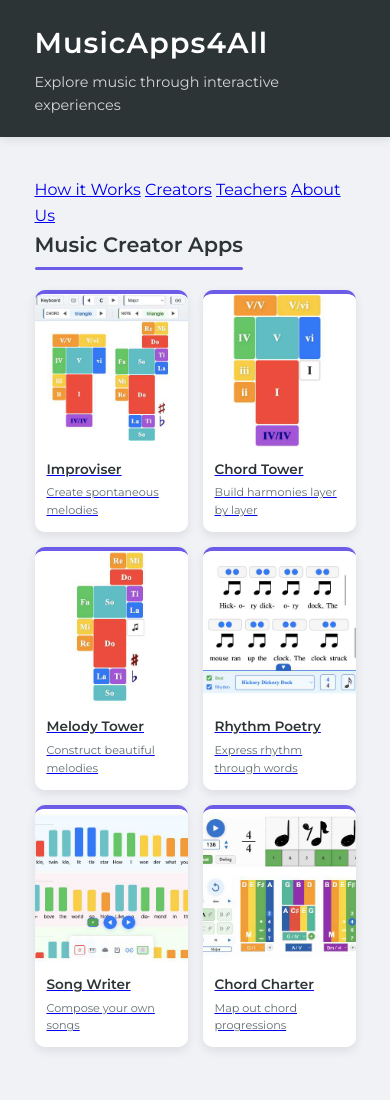
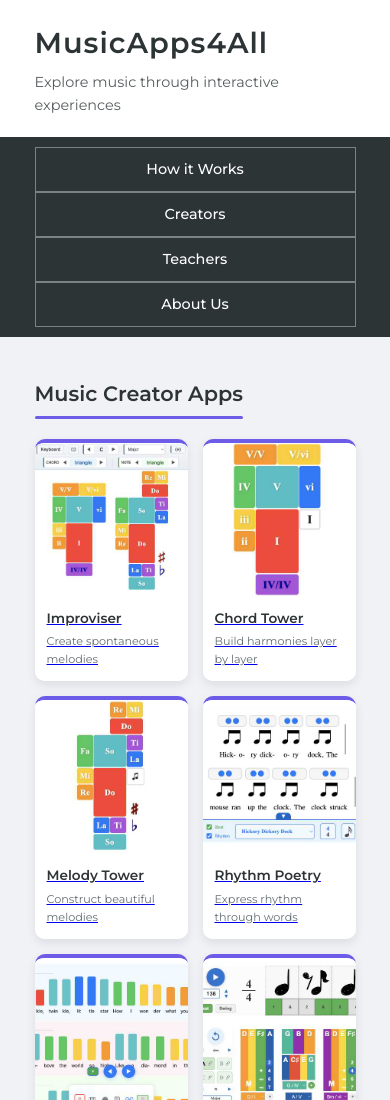
Before and after one commit to musicapps4all/musicapps4all.github.io, a plain HTML site: page index.html in a window 390 px wide. Shown: the top 1100 px of the page. Drawn offline with Linux system fonts and the light colour scheme.

Commit message:
Update styles.css

```diff
--- a/styles.css
+++ b/styles.css
@@ -34,10 +34,9 @@ body {
 }
 
 header {
-    background-color: var(--primary-color);
-    color: white;
+    background-color: #fff; /* Changed background to white */
+    color: var(--primary-color); /* Changed text color to dark blue-grey */
     padding: 20px 0;
-    margin-bottom: 40px;
     box-shadow: 0 2px 10px rgba(0, 0, 0, 0.1);
 }
 
@@ -53,9 +52,69 @@ header h1 {
     margin-top: 5px;
 }
 
-main {
-    min-height: calc(100vh - 200px);
+/* Navigation Styles */
+.main-nav {
+    background-color: var(--primary-color); /* Changed background to dark blue-grey */
+    padding: 10px 0; /* Reduced padding to make it thinner */
+    margin-bottom: 40px;
+}
+
+.main-nav .container {
+    display: flex;
+    justify-content: center;
+    gap: 0; /* Removed gap to have buttons touch */
+    flex-wrap: wrap;
+}
+
+.nav-button {
+    text-decoration: none;
+    color: white;
+    background-color: transparent;
+    border: 1px solid #7a8285; /* Thinner, subtle border */
+    border-radius: 0; /* Sharp corners */
+    padding: 12px 24px;
+    font-weight: 500;
+    transition: all 0.2s ease-in-out;
+    font-size: 0.9rem;
+    flex-grow: 1; /* Allows buttons to fill space */
+    text-align: center;
+    cursor: pointer;
+}
+
+.nav-button:hover, .nav-button.active {
+    background-color: var(--accent-color);
+    color: var(--primary-color);
+    border-color: var(--accent-color);
+}
+
+#main-content {
     margin-bottom: 60px;
+}
+
+.tab-content {
+    background-color: #fff;
+    border-radius: 5px;
+    box-shadow: 0 4px 10px rgba(0,0,0,0.05);
+    min-height: 40vh;
+    margin-bottom: 60px;
+    padding: 40px;
+    max-width: 800px; /* Constrain width for better readability */
+    margin-left: auto;
+    margin-right: auto;
+}
+
+.tab-content h2 {
+    color: var(--primary-color);
+    margin-bottom: 25px; /* Increased space after title */
+}
+
+.tab-content p {
+    line-height: 1.7; /* Increase line spacing */
+    margin-bottom: 1.75em; /* Create strong paragraph breaks */
+}
+
+.tab-content p:last-of-type {
+    margin-bottom: 0; /* Remove margin from the last paragraph */
 }
 
 .app-category {
@@ -190,6 +249,15 @@ footer {
 }
 
 @media (max-width: 768px) {
+    .main-nav .container {
+        flex-direction: column; /* Stack buttons vertically on small screens */
+    }
+
+    .nav-button {
+        padding: 10px 20px;
+        font-size: 0.9rem;
+    }
+
     .app-grid {
         grid-template-columns: repeat(auto-fill, minmax(120px, 1fr));
         gap: 15px;
```
